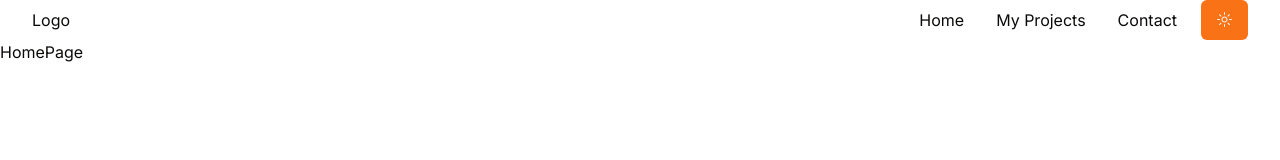
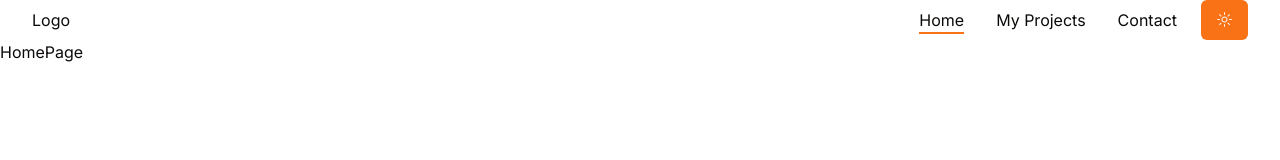
Before and after one commit to Amirshoeibiomrani/portfolio-in-2025, a Next.js app: page / in a window 1280 px wide. Shown: the top 160 px of the page. Built offline with nearby package versions, Linux system fonts and the light colour scheme.

Commit message:
fixed BUG

```diff
--- a/components/Header.jsx
+++ b/components/Header.jsx
@@ -15,7 +15,11 @@ function Header() {
       <Logo />
       <div className='flex items-center gap-x-6'>
 {/* nav */}
-<Navbar containerStyles= 'hidden xl:flex gap-x-8 items-center' linkStyles="relative hover:text-primary transition-all" underlineStyles="absolute left-0 top-full h-[2px] bg-primary w-full" />
+<Navbar
+      containerStyles= 'hidden xl:flex gap-x-8 items-center'
+      linkStyles="relative hover:text-primary transition-all"
+      underlineStyles="absolute left-0 top-full h-[2px] bg-primary w-full"
+      />
       <ThemeToggler />
       {/* mobile nav */}
       <div className="xl:hidden">
--- a/components/Navbar.jsx
+++ b/components/Navbar.jsx
@@ -12,17 +12,28 @@ const links = [
 ]
 
 
- const Navbar = ({containerStyles, linkStyles, underLineStyles}) => {
+ const Navbar = ({containerStyles, linkStyles, underlineStyles}) => {
     const path = usePathname()
 
   return (
     <nav className={`${containerStyles}`}>
         {links.map((link,index)=>{
 return(
-    <Link href={link.path} key={index} className={`capitalize ${linkStyles}`}>
+    <Link
+    href={link.path}
+    key={index}
+    className={`capitalize ${linkStyles}`}
+    >
       {link.path === path && (
-        <motion.span initial={{y: '-100%'}} animate={{y:0}} transition={{type:'tween'}} layoutId='underLine' className={`${underLineStyles}`} /> )}
-      {link.name}</Link>
+        <motion.span
+        initial={{y: '-100%'}}
+        animate={{y:0}}
+        transition={{type:'tween'}}
+        layoutId='underline'
+        className={`${underlineStyles}`}
+        /> )}
+      {link.name}
+      </Link>
 
 )
         })}
```
